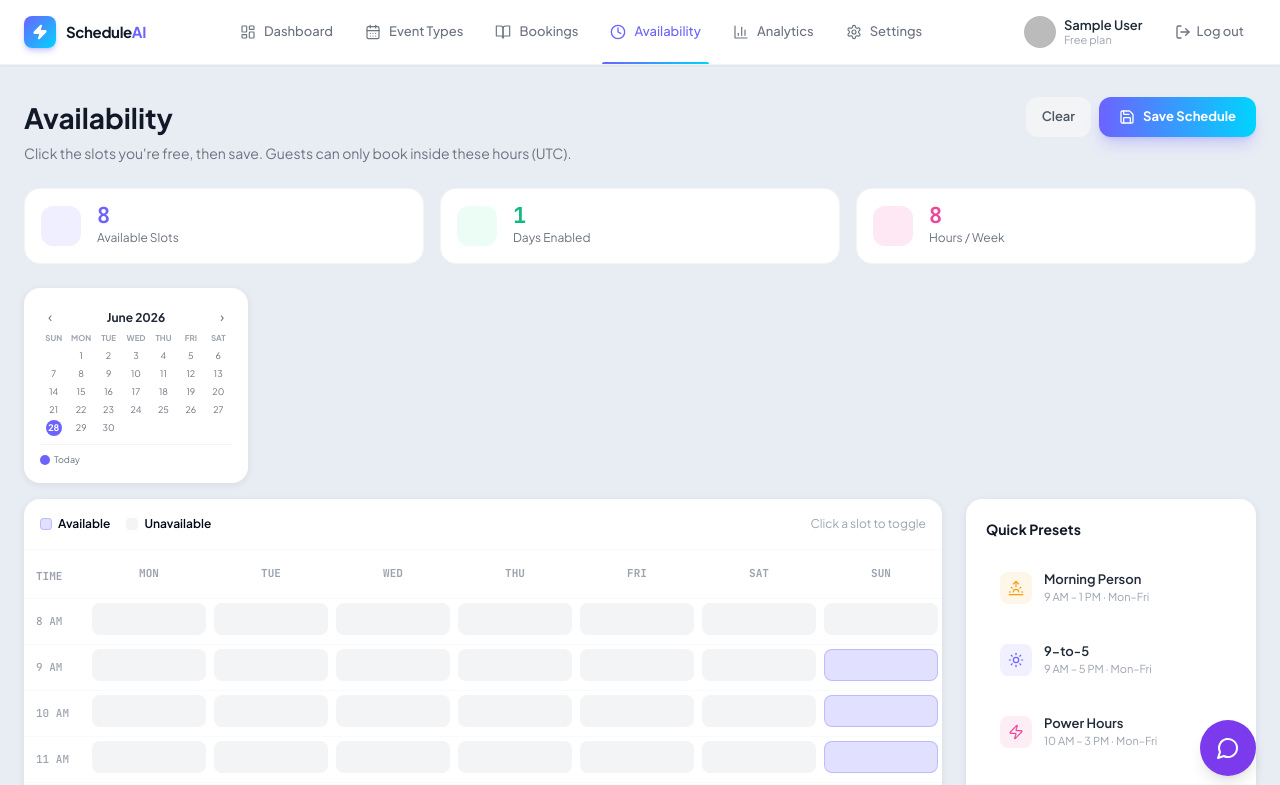
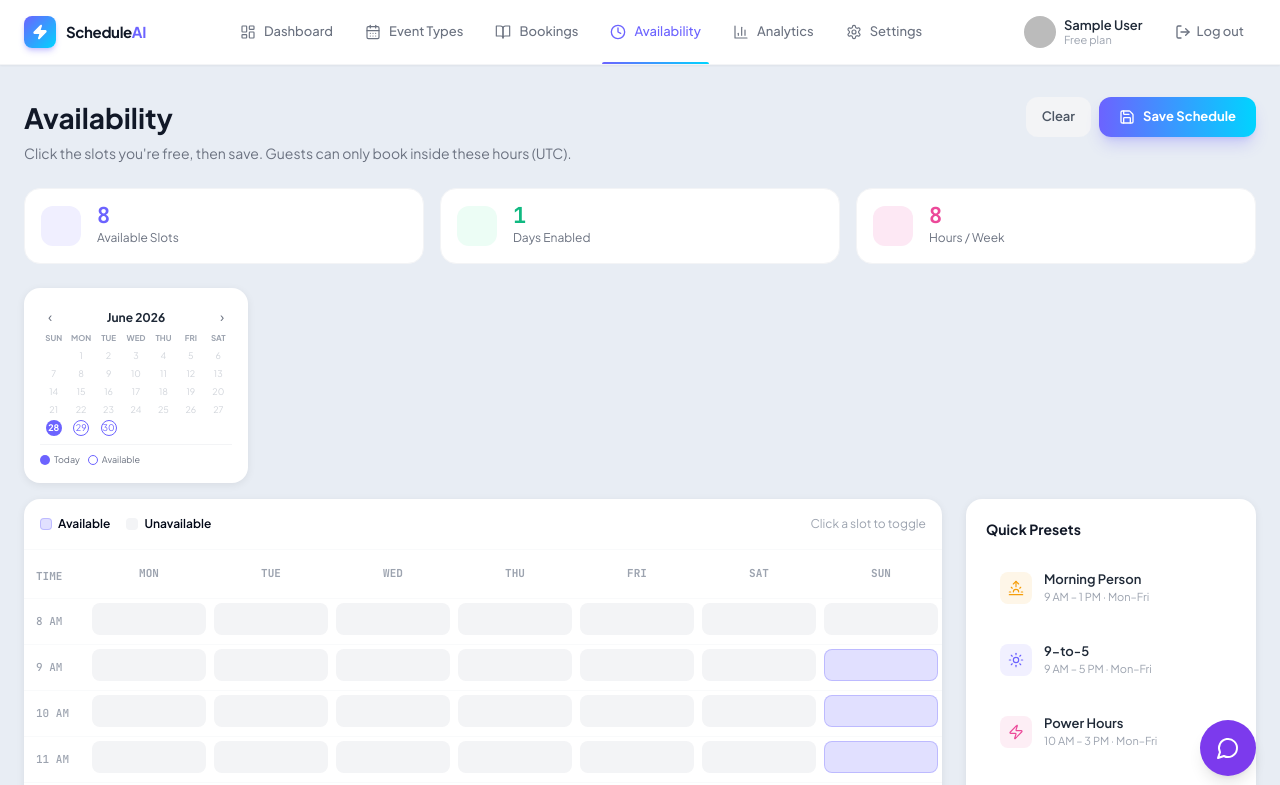
Before and after one commit to zoyatahasildar/schedulai, a Next.js app: page /dashboard/availability in a window 1280 px wide. Shown: the top 785 px of the page. Built offline with nearby package versions, Linux system fonts and the light colour scheme; no server answers; the database is empty; sample sign-in values are in the browser's storage.

Commit message:
feat: calendar shows future dates as outline circle, past dates dimmed

```diff
--- a/components/dashboard/AvailabilityClient.tsx
+++ b/components/dashboard/AvailabilityClient.tsx
@@ -209,16 +209,24 @@ export function AvailabilityClient({ initial }: { initial: { dayOfWeek: number;
               const daysInMonth = new Date(calYear, calMonth + 1, 0).getDate();
               const today = new Date();
               const isCurrentMonth = today.getFullYear() === calYear && today.getMonth() === calMonth;
+              const isPastMonth = calYear < today.getFullYear() || (calYear === today.getFullYear() && calMonth < today.getMonth());
+              const isFutureMonth = calYear > today.getFullYear() || (calYear === today.getFullYear() && calMonth > today.getMonth());
               const cells: React.ReactNode[] = [];
               for (let i = 0; i < firstDay; i++) {
                 cells.push(<div key={`e${i}`} />);
               }
               for (let d = 1; d <= daysInMonth; d++) {
                 const isToday = isCurrentMonth && today.getDate() === d;
+                const isFuture = isFutureMonth || (isCurrentMonth && d > today.getDate());
+                const isPast = isPastMonth || (isCurrentMonth && d < today.getDate());
                 cells.push(
                   <div key={d} className="flex items-center justify-center">
                     <span className={`text-[9px] w-4 h-4 flex items-center justify-center rounded-full
-                      ${isToday ? "bg-[#6C63FF] text-white font-bold" : "text-gray-500"}`}>
+                      ${isToday
+                        ? "bg-[#6C63FF] text-white font-bold"
+                        : isFuture
+                          ? "border border-[#6C63FF] text-[#6C63FF]"
+                          : "text-gray-300"}`}>
                       {d}
                     </span>
                   </div>
@@ -229,6 +237,7 @@ export function AvailabilityClient({ initial }: { initial: { dayOfWeek: number;
           </div>
           <div className="flex items-center gap-2 mt-2 pt-2 border-t border-gray-100">
             <span className="flex items-center gap-1 text-[9px] text-gray-500"><span className="w-2.5 h-2.5 rounded-full bg-[#6C63FF] inline-block" />Today</span>
+            <span className="flex items-center gap-1 text-[9px] text-gray-500"><span className="w-2.5 h-2.5 rounded-full border border-[#6C63FF] inline-block" />Available</span>
           </div>
         </div>
       </div>
```
